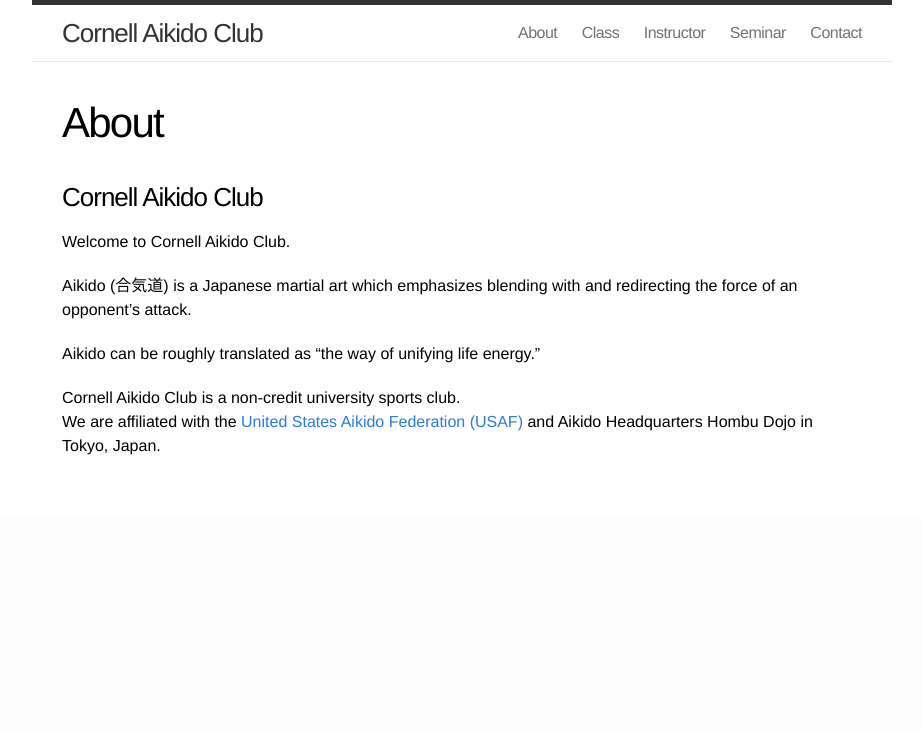
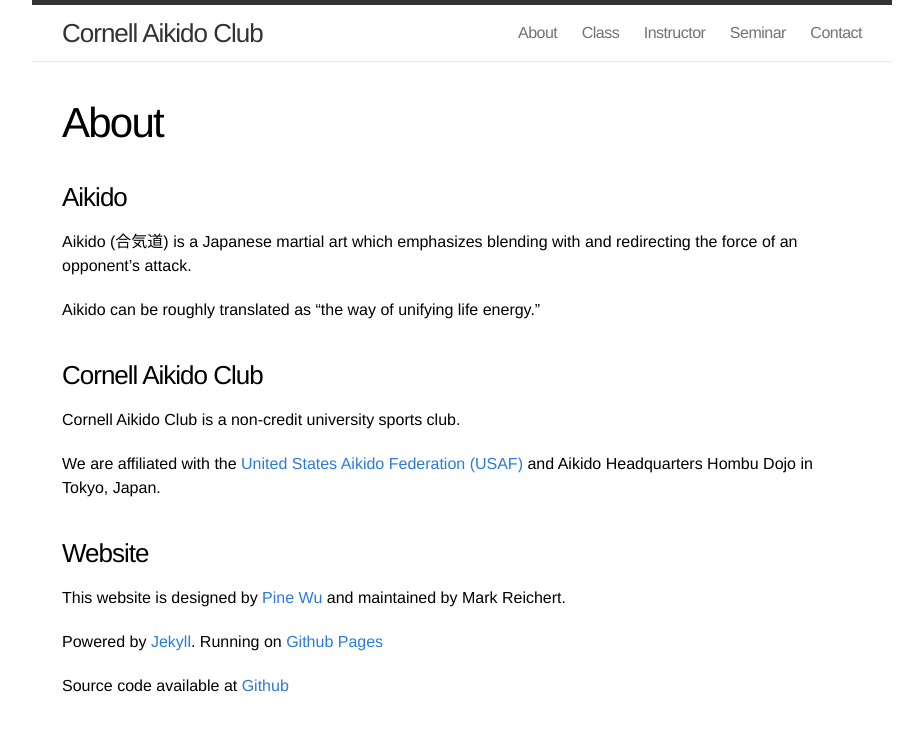
Before and after one commit to CornellAikido/website, a Jekyll site: the page built from pages/about.md, in a window 1280 px wide. Shown: the top 731 px of the page, without its empty margins (178-1101 px from the left). Built offline with Jekyll 4.4.1, drawn with Linux system fonts in a browser that asks for light colours.

Commit message:
Small fix

```diff
--- a/pages/about.md
+++ b/pages/about.md
@@ -4,13 +4,22 @@
 permalink: /about/
 ---
 
-### Cornell Aikido Club
-Welcome to Cornell Aikido Club.
-
+### Aikido
 Aikido (合気道) is a Japanese martial art which emphasizes blending with and redirecting the force
 of an opponent's attack.
 
 Aikido can be roughly translated as "the way of unifying life energy."
 
+
+### Cornell Aikido Club
 Cornell Aikido Club is a non-credit university sports club.
-We are affiliated with the [United States Aikido Federation (USAF)](http://www.usaikifed.com/) and Aikido Headquarters Hombu Dojo in Tokyo, Japan.
+
+We are affiliated with the [United States Aikido Federation (USAF)](http://www.usaikifed.com/){:target="_blank"} and Aikido Headquarters Hombu Dojo in Tokyo, Japan.
+
+### Website
+This website is designed by [Pine Wu](https://github.com/octref){:target="_blank"} and maintained by Mark Reichert.
+
+Powered by [Jekyll](http://jekyllrb.com/){:target="_blank"}.
+Running on [Github Pages](https://pages.github.com/){:target="_blank"}
+
+Source code available at [Github](https://github.com/octref/CornellAikido){:target="_blank"}
```
Also changed, not shown: pages/class.md (+1 -1 lines), pages/instructor.md (+4 -4 lines).
